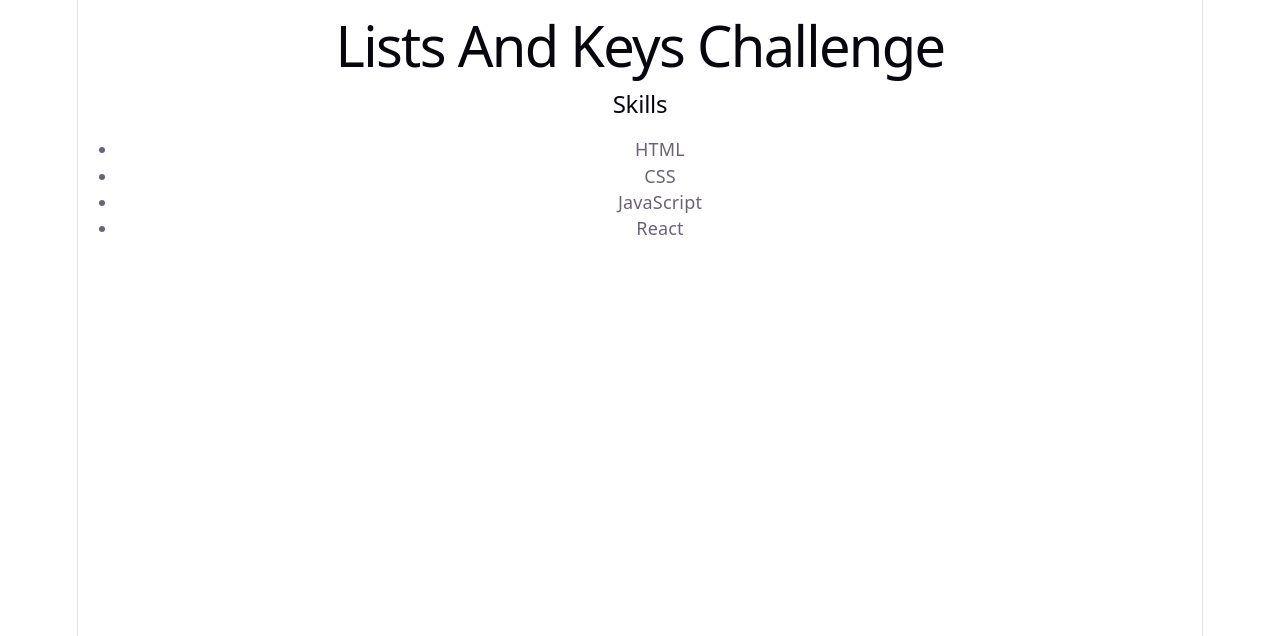
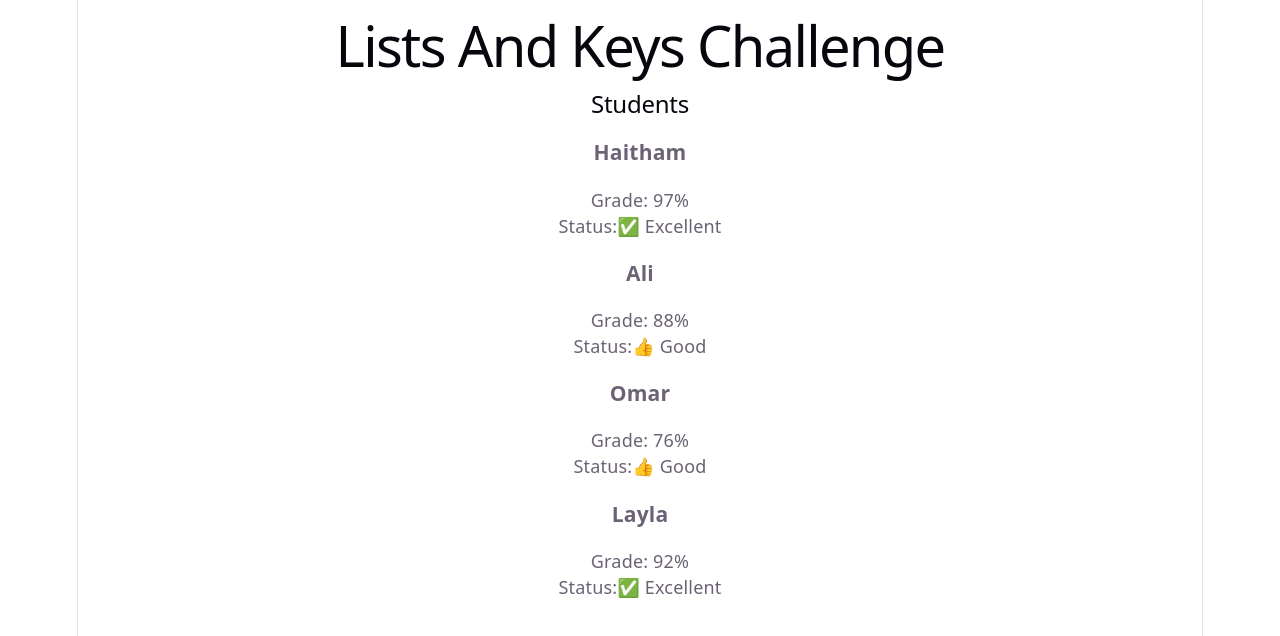
Before and after one commit to HaithamAbuDraz/react-learning-journey, a React (Vite) app: page / in a window 1280 px wide. Shown: the top 636 px of the page. Built offline with nearby package versions, Linux system fonts and the light colour scheme.

Commit message:
Add ListsAndKeysChallenge with StudentCard and proper key usage

```diff
--- a/src/challenges/07-lists-and-keys/ListsAndKeysChallenge.jsx
+++ b/src/challenges/07-lists-and-keys/ListsAndKeysChallenge.jsx
@@ -1,11 +1,41 @@
-import SkillsList from "./components/SkillsList";
+import StudentCard from './components/StudentCard';
 
 function ListsAndKeysChallenge() {
-  return(
+  const students = [
+    {
+      id: 1,
+      name: 'Haitham',
+      grade: 97,
+    },
+    {
+      id: 2,
+      name: 'Ali',
+      grade: 88,
+    },
+    {
+      id: 3,
+      name: 'Omar',
+      grade: 76,
+    },
+    {
+      id: 4,
+      name: 'Layla',
+      grade: 92,
+    },
+  ];
+
+  return (
     <div>
       <h1>Lists And Keys Challenge</h1>
 
-      <SkillsList />
+      <h2>Students</h2>
+      {students.map((student) => (
+        <StudentCard
+          key={student.id}
+          name={student.name}
+          grade={student.grade}
+        />
+      ))}
     </div>
   );
 }
```
